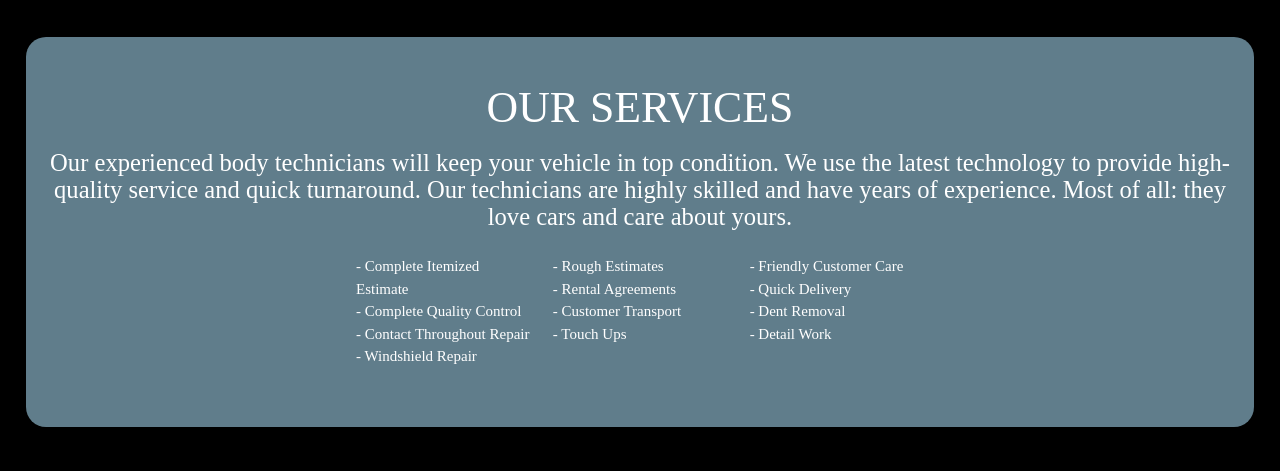
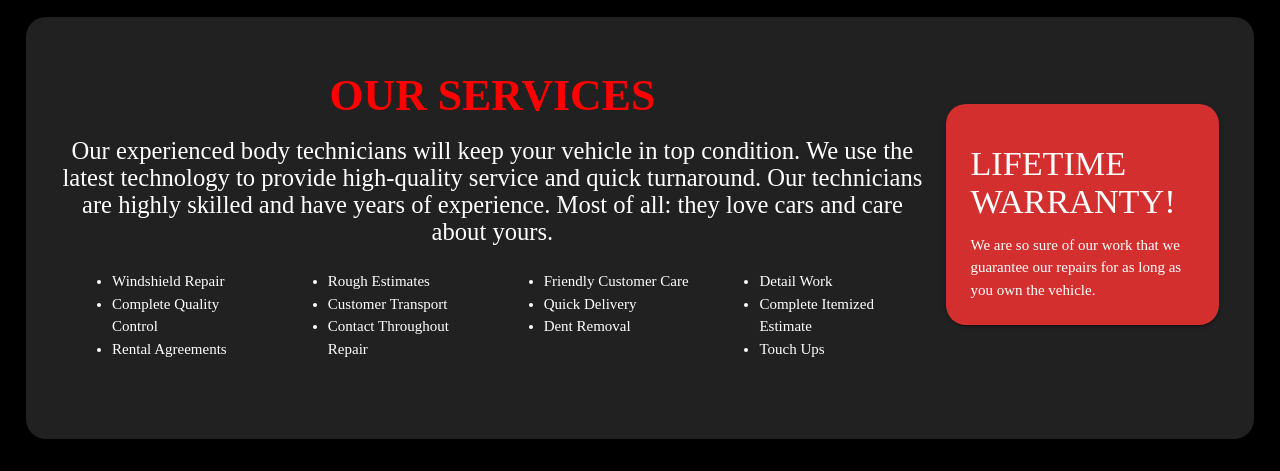
Before and after one commit to JoshJancula/lake-norman-pb, a website: page public/index.html in a window 1280 px wide. Shown: the part 876-1347 px from the top of the page. Drawn offline with nearby package versions, Linux system fonts and the light colour scheme; no server answers; a web font is replaced by a local one.

Commit message:
style need responsive

```diff
--- a/public/css/style.css
+++ b/public/css/style.css
@@ -3,6 +3,11 @@ html {
     min-height: 100%;
 }
 
+#servicesMain {
+    color: red;
+    /*color: #0E5DA4;*/
+    font-weight: bolder;
+}
 
 #facebookMainTop{
     /*height: 100px;*/
@@ -46,6 +51,7 @@ html {
     width: 96%;
     margin-right: 2%;
 }
+
 #topLogo{
 
     margin-left: 5%;
@@ -256,6 +262,10 @@ footer {
         margin-top: -3%;
     }
 
+
+#warrantyCard {
+    margin-top: 20%;
+}
 /*end larger screens */
 
 
@@ -460,8 +470,8 @@ footer {
     }
 
     #menuButton {
-        margin-top: 1%;
-        margin-left: 2%;
+        margin-top: -20%;
+        margin-left: -60%;
         margin-right: 5%;
         color: white;
     }
@@ -519,7 +529,7 @@ footer {
 }
 
 #topLogo{
-
+     margin-top: -3%;
     margin-left: 10%;
 }
 
@@ -633,4 +643,8 @@ footer {
 #checkTimes {
     margin-left: 0%;
 }
+
+#warrantyCard {
+    margin-top: 0%;
 }
+}
--- a/public/index.html
+++ b/public/index.html
@@ -17,7 +17,7 @@
         <div class="section scrollspy" id="pageTop"></div>
         <!--header-->
         <div class="row">
-            <a href="#" data-activates="slide-out" class="button-collapse hide-on-large-only"><i id="menuButton" class="medium material-icons">menu</i></a>
+            <a href="#" data-activates="slide-out" class="right button-collapse hide-on-large-only"><i id="menuButton" class="medium material-icons red-text">menu</i></a>
             <div class="col l7 s10 white-text">
                 <!--<img class="brand-logo" id="topLogo" src="images/logo.png"></a><br>-->
                 <h3 id="topLogo">Lake Norman Paint and Body</h3>
@@ -60,7 +60,7 @@
         <!--mobile-->
 
         <div class="row center hide-on-large-only">
-            <img id="shopPhoto" src="images/mainHidden.png">
+            <img id="shopPhoto" src="https://s3-media2.fl.yelpcdn.com/bphoto/DVtHi2SmHSiNh8IFTuNjhg/o.jpg">
         </div>
 
 
@@ -115,10 +115,7 @@
 
         <!--end popout-->
 
-        <div class="row center" id="hiddenFender">
-            <h5 class="hide-on-large-only white-text center">From Fender Benders to Complete Restorations, we've got you covered!
-            </h5>
-        </div>
+
         <!--end mobile-->
 
         <div class="row">
@@ -216,45 +213,63 @@
         </div>
         <!--<div class="col l6 s11">-->
         <div class="row">
-            <div class="card blue-grey white-text servicesCard">
+            <div class="card grey darken-4 white-text servicesCard">
                 <div class="card-content">
                     <div class="card-title">
-                        <h3 class="center">OUR SERVICES</h3>
+
                     </div>
+                    <div class="row">
+                        <div class="col l9">
+                             <h3 class="center" id="servicesMain">OUR SERVICES</h3>
                     <h5 class="center">Our experienced body technicians will keep your vehicle in top condition. We use the latest technology to provide high-quality service and quick turnaround. Our technicians are highly skilled and have years of experience. Most of all:
                         they love cars and care about yours.</h5>
                     <div class="row">
-                        <div class="col l3"></div>
-                        <div class="col l2">
-                            <ul>
-                                <li>- Complete Itemized Estimate</li>
-                                <li>- Complete Quality Control</li>
-                                <li>- Contact Throughout Repair</li>
-                                <li>- Windshield Repair</li>
+
+                        <div class="col l3 s12">
+                            <ul class="browser-default">
+                                <li>Windshield Repair</li>
+                                <li>Complete Quality Control</li>
+                                 <li>Rental Agreements</li>
 
 
                             </ul>
                         </div>
-                        <div class="col l2">
-                            <ul>
-                                <li>- Rough Estimates</li>
-                                <li>- Rental Agreements</li>
-                                <li>- Customer Transport</li>
-                                <li>- Touch Ups</li>
+                        <div class="col l3 s12">
+                            <ul class="browser-default">
+                                <li>Rough Estimates</li>
+                                <li>Customer Transport</li>
+                                <li>Contact Throughout Repair</li>
+
                             </ul>
                         </div>
-                        <div class="col l2">
-                            <ul>
-                                <li>- Friendly Customer Care</li>
-                                <li>- Quick Delivery</li>
-                                 <li>- Dent Removal</li>
-                                <li>- Detail Work</li>
+                        <div class="col l3 s12">
+                            <ul class="browser-default">
+                                <li>Friendly Customer Care</li>
+                                <li>Quick Delivery</li>
+                                 <li>Dent Removal</li>
+
                             </ul>
                         </div>
-                        <div class="col l3"></div>
+                        <div class="col l3 s12">
+                            <ul class="browser-default">
 
+                                   <li>Detail Work</li>
+                                    <li>Complete Itemized Estimate</li>
+                                    <li>Touch Ups</li>
+                            </ul>
+                        </div>
+                        </div>
                     </div>
-
+                    <div class="col l3">
+                        <div class="card red darken-2" id="warrantyCard">
+                            <div class="card-content">
+                        <h4>LIFETIME WARRANTY!</h4>
+                        <p>We are so sure of our work that we guarantee our repairs for as long as you own the vehicle.
+                        </p>
+                        </div>
+                        </div>
+                    </div>
+                    </div>
                 </div>
             </div>
         </div>
@@ -266,9 +281,9 @@
         <div class="row">
             <div class="col l4 s1"></div>
             <div class="col l4 s10 center">
-                <a href="https://www.facebook.com/McneillsBodyShop/">
-                    <img class="hide-on-med-and-up center" id="facebookMain" src="/images/facebook4.jpg">
-                    </a>
+
+                    <img class="hide-on-med-and-up center" id="facebookMain" src="http://www.rbnroofing.com/wp-content/uploads/2015/09/BBB-logo-new-3.png">
+
             </div>
             <div class="col l4 s1"></div>
 
--- a/public/js/reviews.js
+++ b/public/js/reviews.js
@@ -15,10 +15,10 @@ window.onload = function() {
             data.forEach(function(result) {
 
                 var div1 = $("<div>").append(
-                     "<div class='card blue-grey'><div class='card-content white-text'><span class='card-title'>" + result.author + "<br>" + result.date + "</span>" +
+                     "<div class='card grey darken-4'><div class='card-content white-text'><span class='card-title'>" + result.author + "<br>" + result.date + "</span>" +
                       "<p>" + result.summary + "</p>" + "<br>" +
 
-                       "<a class='white-text right' href='https://www.yellowpages.com/monroe-nc/mip/mcneills-body-shop-459617928'>View Source</a>" +
+                       "<a class='red-text right' href='https://www.yellowpages.com/monroe-nc/mip/mcneills-body-shop-459617928'>View Source</a>" +
                        "</div>" +
 
                       "</div>" +
```
Also changed, not shown: public/about.html (+5 -5 lines).
